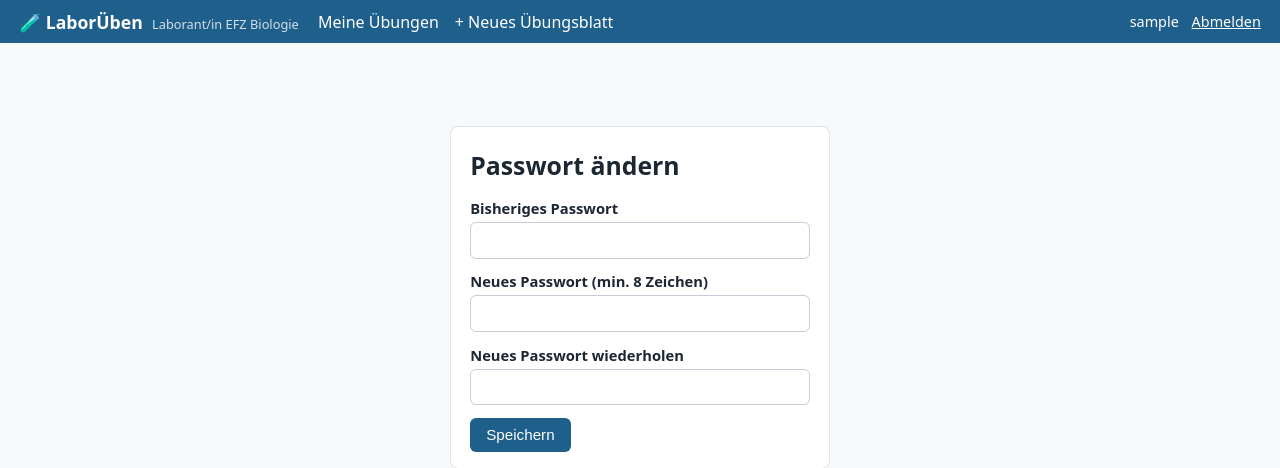
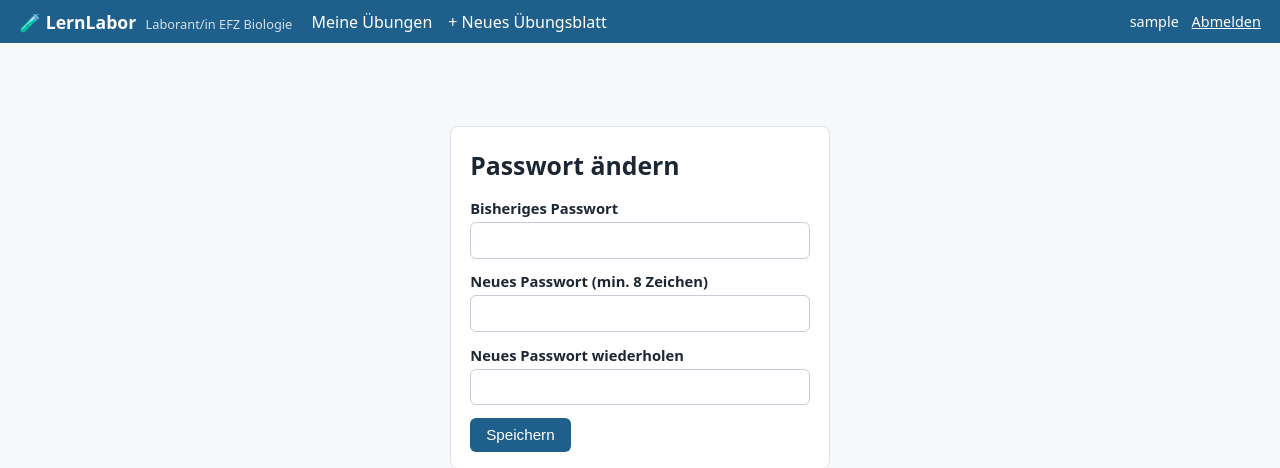
Before and after one commit to tegatus/lernlabor, a Flask app: page /passwort in a window 1280 px wide. Shown: the top 468 px of the page. Run offline with Flask 3, Linux system fonts and the light colour scheme; the visitor is signed in with stand-in values (Sample User, id 1); parts of the project's set-up code (start-up, migrations or seed data) failed here and were passed over.

Commit message:
Projekt in LernLabor umbenennen
Co-Authored-By: Claude Opus 5.5 <noreply@anthropic.com>
Claude-Session: https://claude.ai/code/session_01JG1u8gzcYkFBin9xCsXcgp

```diff
--- a/app/__init__.py
+++ b/app/__init__.py
@@ -28,7 +28,7 @@ def create_app(config=None):
     app.config.update(
         SECRET_KEY=os.environ.get("SECRET_KEY") or _persistent_secret(app.instance_path),
         SQLALCHEMY_DATABASE_URI=os.environ.get("DATABASE_URL")
-        or "sqlite:///" + os.path.join(app.instance_path, "laborueben.sqlite"),
+        or "sqlite:///" + os.path.join(app.instance_path, "lernlabor.sqlite"),
         UPLOAD_DIR=os.environ.get("UPLOAD_DIR") or os.path.join(app.instance_path, "dateien"),
         MAX_CONTENT_LENGTH=60 * 1024 * 1024,
         SESSION_COOKIE_HTTPONLY=True,
--- a/app/pdfgen.py
+++ b/app/pdfgen.py
@@ -248,7 +248,7 @@ def _seitenrahmen_factory(kopf_links, kopf_rechts):
 
 def _doc(buf, titel):
     return SimpleDocTemplate(buf, pagesize=A4, leftMargin=MARGIN, rightMargin=MARGIN,
-                             topMargin=1.8 * cm, bottomMargin=1.7 * cm, title=titel, author="LaborÜben")
+                             topMargin=1.8 * cm, bottomMargin=1.7 * cm, title=titel, author="LernLabor")
 
 
 def _kopfblock(st, titel, felder, untertitel=None):
@@ -335,7 +335,7 @@ def _loesungs_story(st, aufgaben, bild_pfad):
 
 # ---------------------------------------------------------------- Öffentliche Funktionen
 
-APP_NAME = "LaborÜben · Laborant/in EFZ Biologie"
+APP_NAME = "LernLabor · Laborant/in EFZ Biologie"
 
 
 def uebungsblatt_pdf(blatt, bild_pfad, loesung=False):
--- a/app/templates/base.html
+++ b/app/templates/base.html
@@ -4,12 +4,12 @@
   <meta charset="utf-8">
   <meta name="viewport" content="width=device-width, initial-scale=1">
   <meta name="csrf-token" content="{{ csrf_token() }}">
-  <title>{% block title %}LaborÜben{% endblock %} · LaborÜben</title>
+  <title>{% block title %}LernLabor{% endblock %} · LernLabor</title>
   <link rel="stylesheet" href="{{ url_for('static', filename='style.css') }}">
 </head>
 <body>
 <header class="topbar">
-  <a class="brand" href="{{ url_for('auth.start') }}">🧪 LaborÜben <small>Laborant/in EFZ Biologie</small></a>
+  <a class="brand" href="{{ url_for('auth.start') }}">🧪 LernLabor <small>Laborant/in EFZ Biologie</small></a>
   {% if current_user.is_authenticated %}
   <nav>
     {% if current_user.ist_lp %}
```
Also changed, not shown: README.md.
